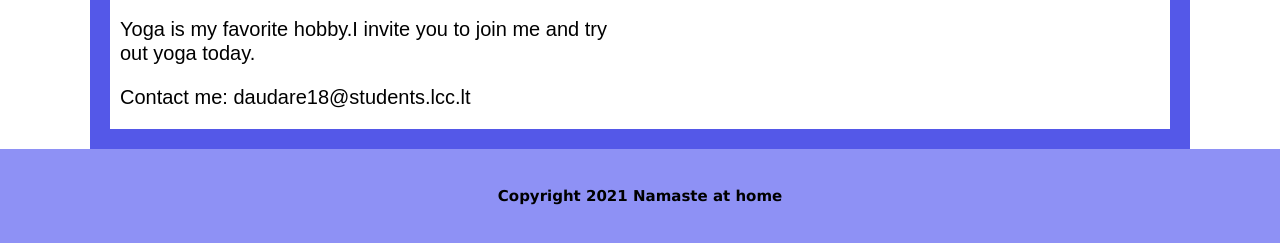
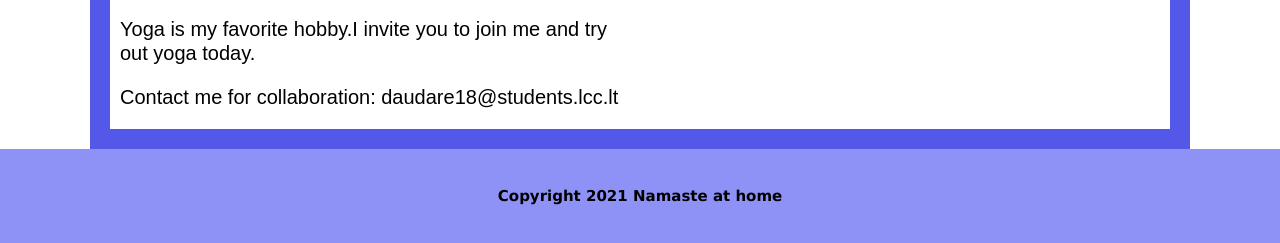
Before and after one commit to annaaudare/annaaudare.github.io, a plain HTML site: page aboutme.html in a window 1280 px wide. Shown: the part 1329-1572 px from the top of the page. Drawn offline with Linux system fonts and the light colour scheme.

Commit message:
Add files via upload

```diff
--- a/aboutme.html
+++ b/aboutme.html
@@ -43,7 +43,7 @@
 						<p> Hello! I am a yoga teacher Anna. I have been practicing yoga for more than 4 years. Yoga helps to stay flexible, healthy, and stress-free by doing various exercises and stretches.
 						<p>I am leading yoga club at my university. During my Erasmus+ semester abroad in Belgium I lead yoga clases online. After that I was invited to teach online yoga during International week at Lille University in France. During volunteering project I lead morning yoga in Germany, Norway, Poland and Italy.</p>
 						<p>Yoga is my favorite hobby.I invite you to join me and try out yoga today. </p>
-						<p>Contact me: daudare18@students.lcc.lt</p>
+						<p>Contact me for collaboration: daudare18@students.lcc.lt</p>
 
 					</div>
 					<div>
```
Also changed, not shown: index.html (+1 -1 lines).
